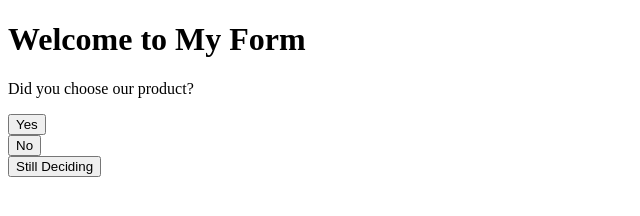
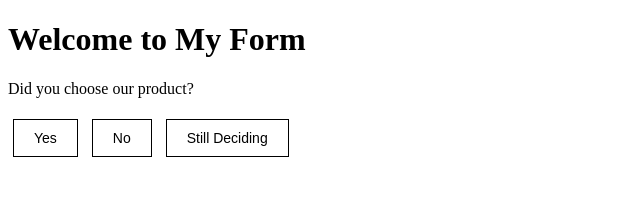
Before and after one commit to FREDKRIEGERFABRICS/fkf-email-html-files, a plain HTML site: page index.html in a window 1280 px wide. Shown: the whole page, without its empty margins (0-640 px from the left). Drawn offline with Linux system fonts and the light colour scheme.

Commit message:
Updated submit-response.js to fix email button responses

```diff
--- a/index.html
+++ b/index.html
@@ -9,23 +9,22 @@
   <h1>Welcome to My Form</h1>
   <p>Did you choose our product?</p>
 
-  <!-- Form for "Yes" response -->
-  <form action="https://stellar-kitten-e526ad.netlify.app/.netlify/functions/submit-response" method="POST">
-    <input type="hidden" name="response" value="Yes">
-    <button type="submit">Yes</button>
-  </form>
+  <!-- Link for "Yes" response -->
+  <a href="https://stellar-kitten-e526ad.netlify.app/.netlify/functions/submit-response?response=Yes"
+     style="text-decoration: none; color: black; background-color: white; border: 1px solid black; padding: 10px 20px; font-family: Arial, sans-serif; font-size: 14px; display: inline-block; margin: 5px;">
+     Yes
+  </a>
 
-  <!-- Form for "No" response -->
-  <form action="https://stellar-kitten-e526ad.netlify.app/.netlify/functions/submit-response" method="POST">
-    <input type="hidden" name="response" value="No">
-    <button type="submit">No</button>
-  </form>
+  <!-- Link for "No" response -->
+  <a href="https://stellar-kitten-e526ad.netlify.app/.netlify/functions/submit-response?response=No"
+     style="text-decoration: none; color: black; background-color: white; border: 1px solid black; padding: 10px 20px; font-family: Arial, sans-serif; font-size: 14px; display: inline-block; margin: 5px;">
+     No
+  </a>
 
-  <!-- Form for "Still Deciding" response -->
-  <form action="https://stellar-kitten-e526ad.netlify.app/.netlify/functions/submit-response" method="POST">
-    <input type="hidden" name="response" value="Still Deciding">
-    <button type="submit">Still Deciding</button>
-  </form>
-
+  <!-- Link for "Still Deciding" response -->
+  <a href="https://stellar-kitten-e526ad.netlify.app/.netlify/functions/submit-response?response=Still%20Deciding"
+     style="text-decoration: none; color: black; background-color: white; border: 1px solid black; padding: 10px 20px; font-family: Arial, sans-serif; font-size: 14px; display: inline-block; margin: 5px;">
+     Still Deciding
+  </a>
 </body>
 </html>
```
